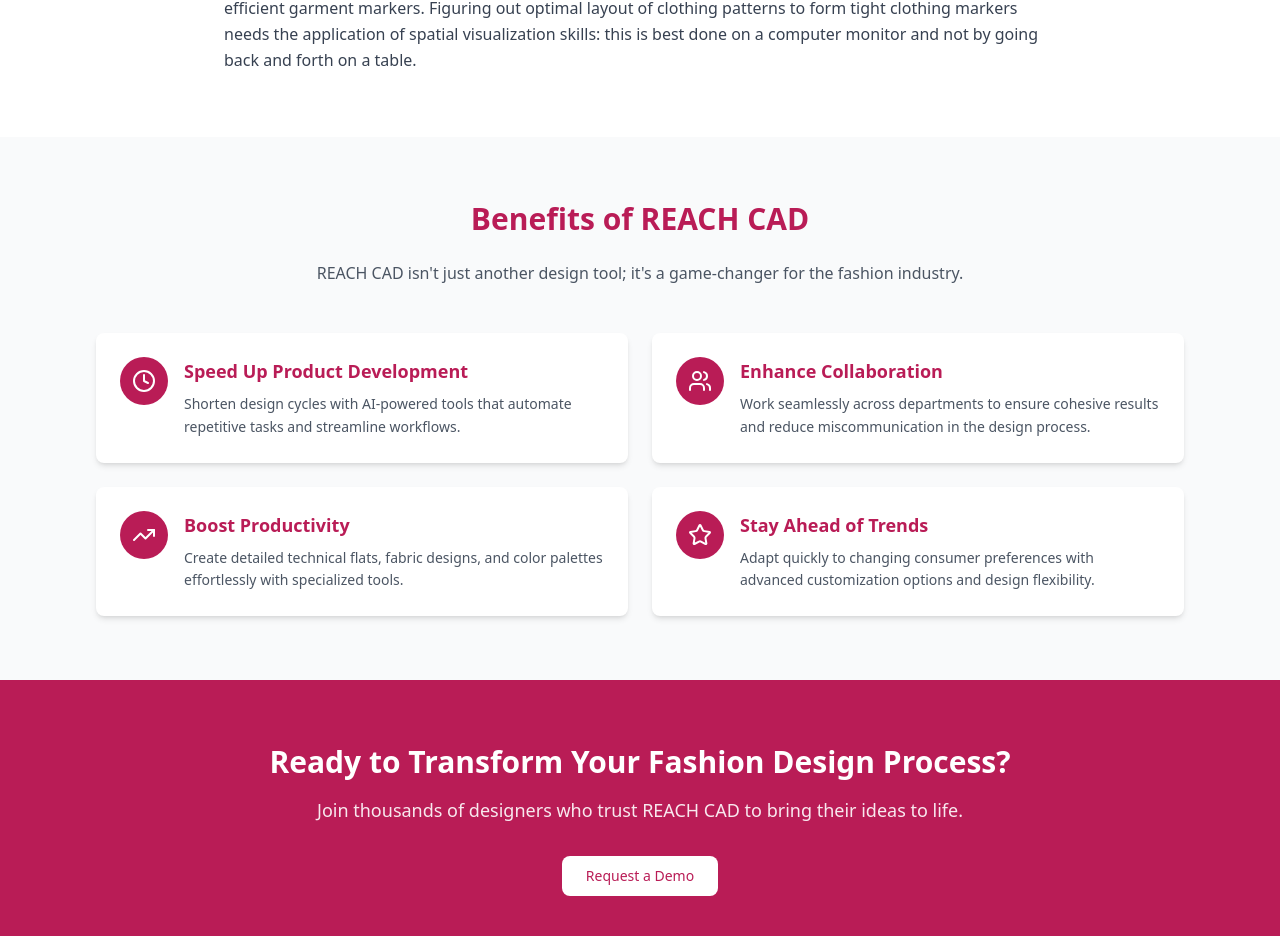
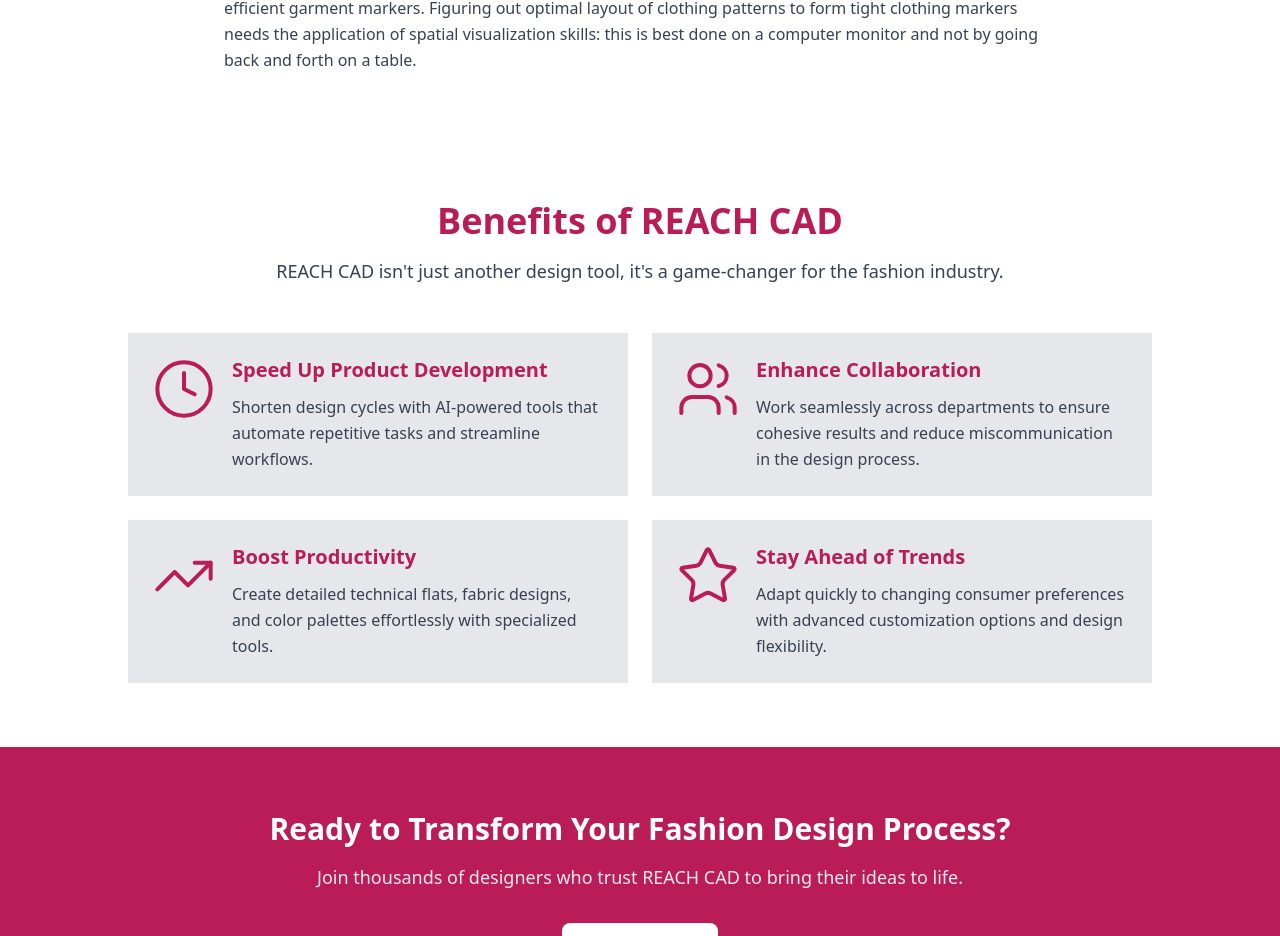
Before and after one commit to Reach-CutPlanner/Reach-Cutplanner, a React (Vite) app: page / in a window 1280 px wide. Shown: the part 1860-2796 px from the top of the page. Built offline with nearby package versions, Linux system fonts and the light colour scheme.

Commit message:
Refactor: Recreate Benefits section
Recreate the Benefits of REACH CAD section to match the provided reference image exactly.

```diff
--- a/src/components/BenefitsSection.tsx
+++ b/src/components/BenefitsSection.tsx
@@ -29,30 +29,28 @@ const BenefitsSection = () => {
   ];
 
   return (
-    <section className="py-16 bg-gray-50">
+    <section className="py-16 bg-white">
       <div className="max-w-6xl mx-auto px-4 sm:px-6 lg:px-8">
         <div className="text-center mb-12">
-          <h2 className="text-3xl font-bold text-[#B91C56] mb-6">
+          <h2 className="text-4xl font-bold text-[#B91C56] mb-4">
             Benefits of REACH CAD
           </h2>
-          <p className="text-gray-600 max-w-2xl mx-auto">
-            REACH CAD isn't just another design tool; it's a game-changer for the fashion industry.
+          <p className="text-gray-700 text-lg max-w-3xl mx-auto">
+            REACH CAD isn't just another design tool, it's a game-changer for the fashion industry.
           </p>
         </div>
 
-        <div className="grid md:grid-cols-2 gap-6">
+        <div className="grid md:grid-cols-2 gap-6 max-w-5xl mx-auto">
           {benefits.map((benefit, index) => {
             const Icon = benefit.icon;
             return (
-              <div key={index} className="bg-white rounded-lg shadow-md p-6 flex items-start space-x-4">
+              <div key={index} className="bg-gray-200 p-6 flex items-start space-x-4">
                 <div className="flex-shrink-0">
-                  <div className="w-12 h-12 bg-[#B91C56] rounded-full flex items-center justify-center">
-                    <Icon className="w-6 h-6 text-white" />
-                  </div>
+                  <Icon className="w-16 h-16 text-[#B91C56]" strokeWidth={1.5} />
                 </div>
-                <div>
-                  <h3 className="text-lg font-semibold text-[#B91C56] mb-2">{benefit.title}</h3>
-                  <p className="text-gray-600 text-sm leading-relaxed">{benefit.description}</p>
+                <div className="flex-1">
+                  <h3 className="text-xl font-bold text-[#B91C56] mb-3 leading-tight">{benefit.title}</h3>
+                  <p className="text-gray-700 text-base leading-relaxed">{benefit.description}</p>
                 </div>
               </div>
             );
```
